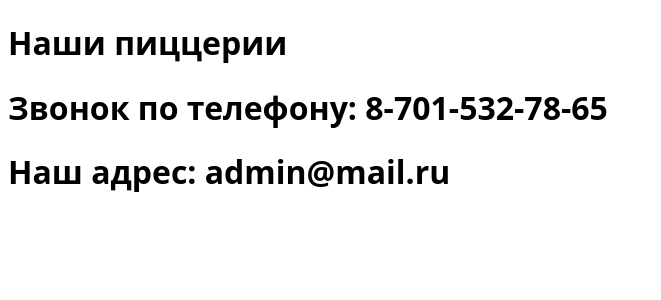
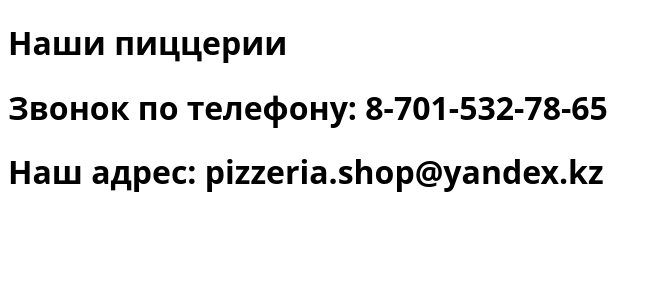
Before and after one commit to yegor-kirovich/site-for-pizza, a Flask app: page /about in a window 1280 px wide. Shown: the part 68-368 px from the top of the page, without its empty margins (0-661 px from the left). Run offline with Flask 2, Linux system fonts and the light colour scheme; a user stored in the database is signed in.

Commit message:
correct email

```diff
--- a/templates/map.html
+++ b/templates/map.html
@@ -8,5 +8,5 @@
             async src="https://api-maps.yandex.ru/services/constructor/1.0/js/?um=constructor%3A6f8a3679e81a0798dc6003221198bd3f10e24efd7a780da8325b77bfa6d756ab&amp;width=609&amp;height=488&amp;lang=ru_RU&amp;scroll=true"></script>
     </p>
     <h1>Звонок по телефону: 8-701-532-78-65</h1>
-    <h1>Наш адрес: admin@mail.ru</h1>
+    <h1>Наш адрес: pizzeria.shop@yandex.kz</h1>
 {% endblock %}
```
